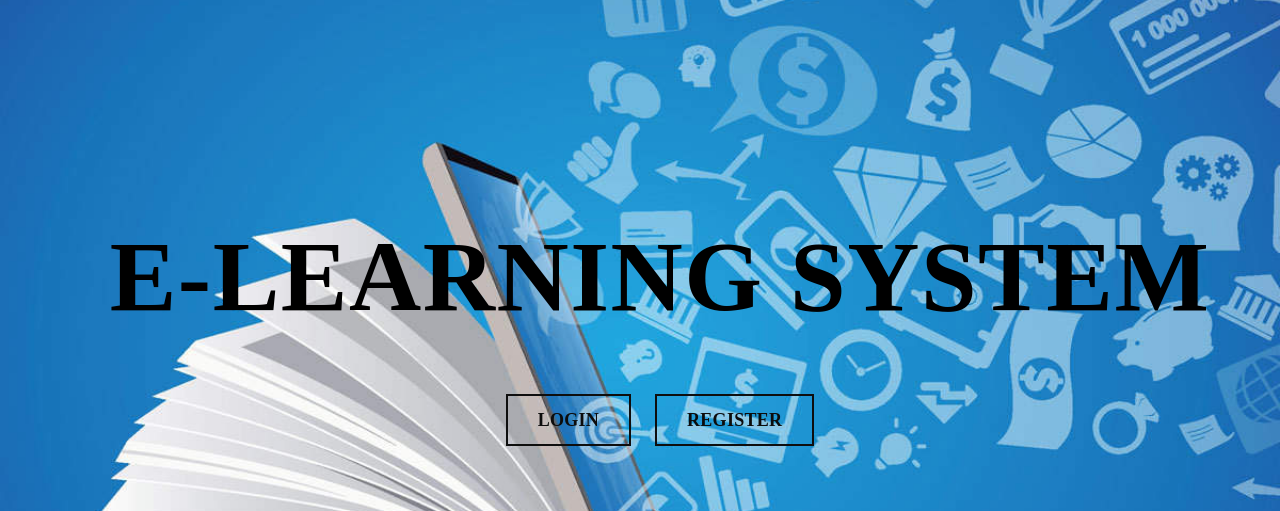
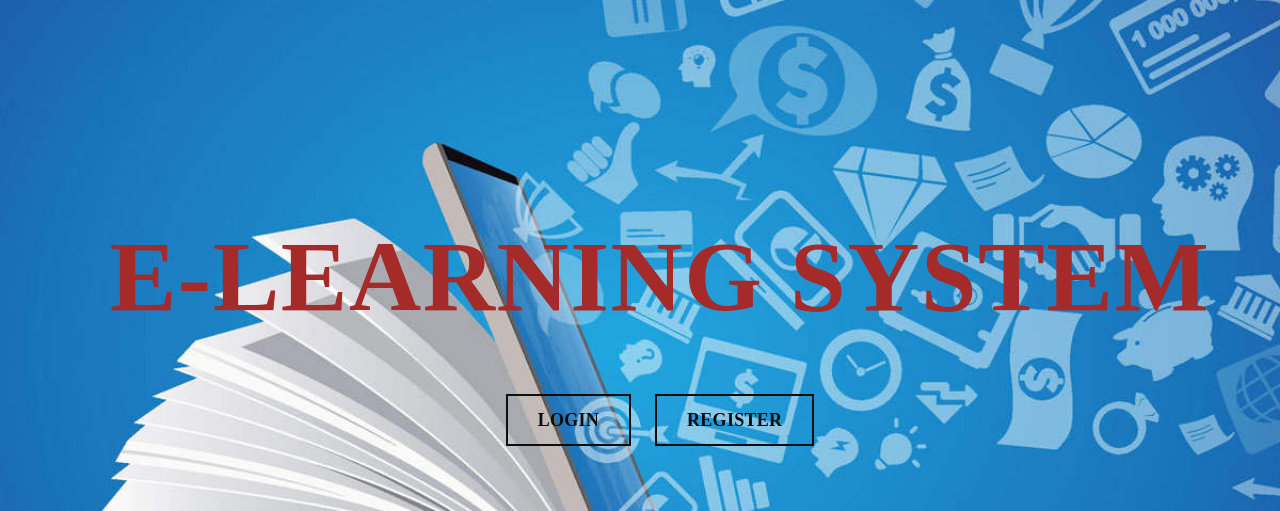
Before and after one commit to neha089/E-learning-, a PHP site: page / in a window 1280 px wide. Shown: the top 511 px of the page. Run offline with PHP 8.4, Linux system fonts and the light colour scheme.

Commit message:
index.php

```diff
--- a/index.php
+++ b/index.php
@@ -21,7 +21,7 @@
     <body>
         <center>
             <div class="intro">
-            <h1 style="color: black;">E-Learning System</h1>
+            <h1 style="color: brown;">E-Learning System</h1>
 
                 <a href="login.php" class="btn"> login </a> &emsp;
                 <a href="register.php" class="btn"> register </a>
```
